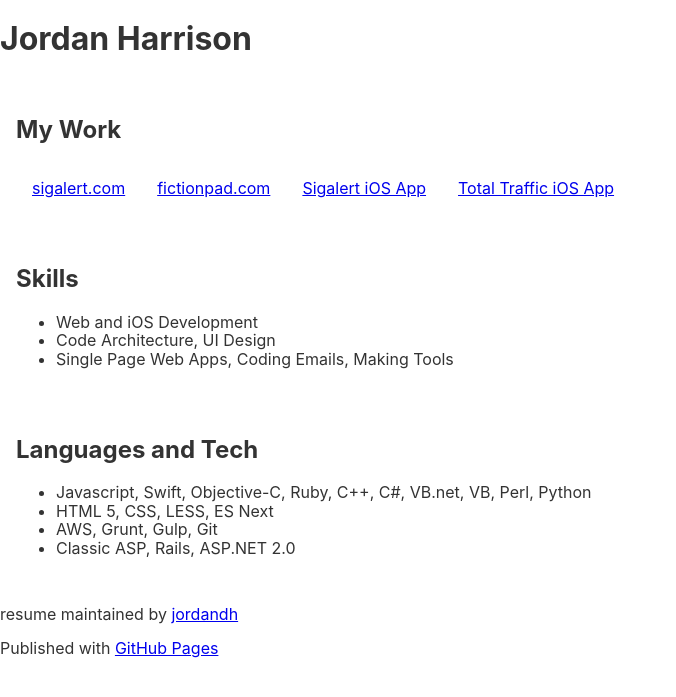
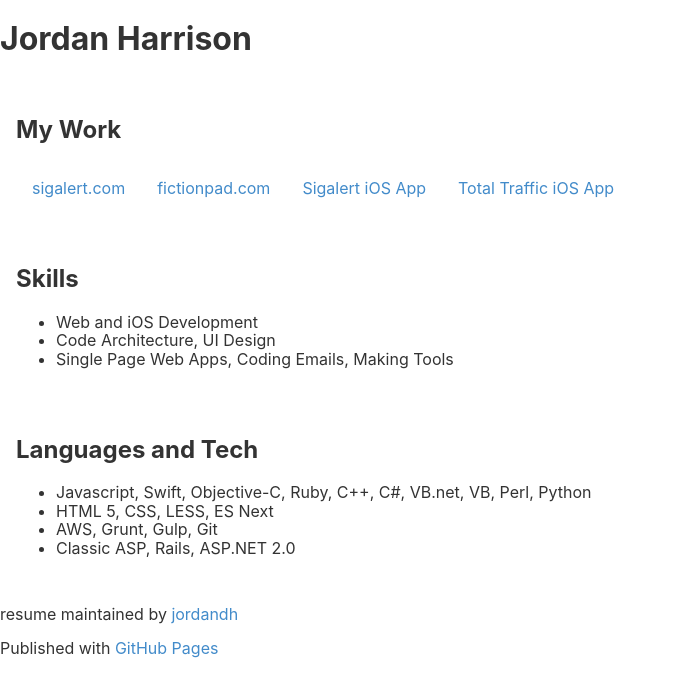
Before and after one commit to jordandh/resume, a Jekyll site: the page built from README.md, in a window 1280 px wide. Shown: the top 697 px of the page, without its empty margins (0-676 px from the left). Built offline with Jekyll 4.4.1, drawn with Linux system fonts in a browser that asks for light colours; our own code applies the rules of GitHub Pages for plain Markdown files; the repository's description, which GitHub fills in, is left out.

Commit message:
Update style.scss

```diff
--- a/assets/css/style.scss
+++ b/assets/css/style.scss
@@ -9,6 +9,11 @@ body {
   font-family: $font-stack;
   font-size: $font-size;
   color: $font-color;
+}
+
+a {
+  color: $link-color;
+  text-decoration: none;
 }
 
 section {
```
